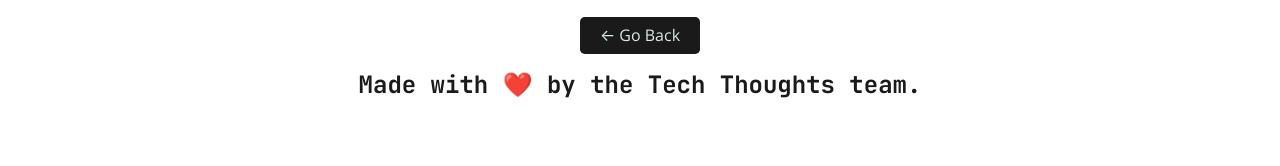
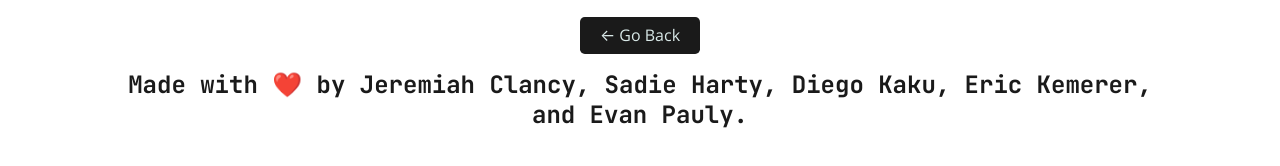
Before and after one commit to Erock42/FlavoredText, a React (Create React App) app in the folder client/: page /thoughts/1 in a window 1280 px wide. Shown: the part 676-842 px from the top of the page. Built offline with nearby package versions, Linux system fonts and the light colour scheme; no server answers.

Commit message:
added cerdentials to footer

```diff
--- a/client/src/components/Footer/index.js
+++ b/client/src/components/Footer/index.js
@@ -25,7 +25,7 @@
           >
             ❤️
           </span>{' '}
-          by the Tech Thoughts team.
+          by Jeremiah Clancy, Sadie Harty, Diego Kaku, Eric Kemerer, and Evan Pauly.
         </h4>
       </div>
     </footer>
```
